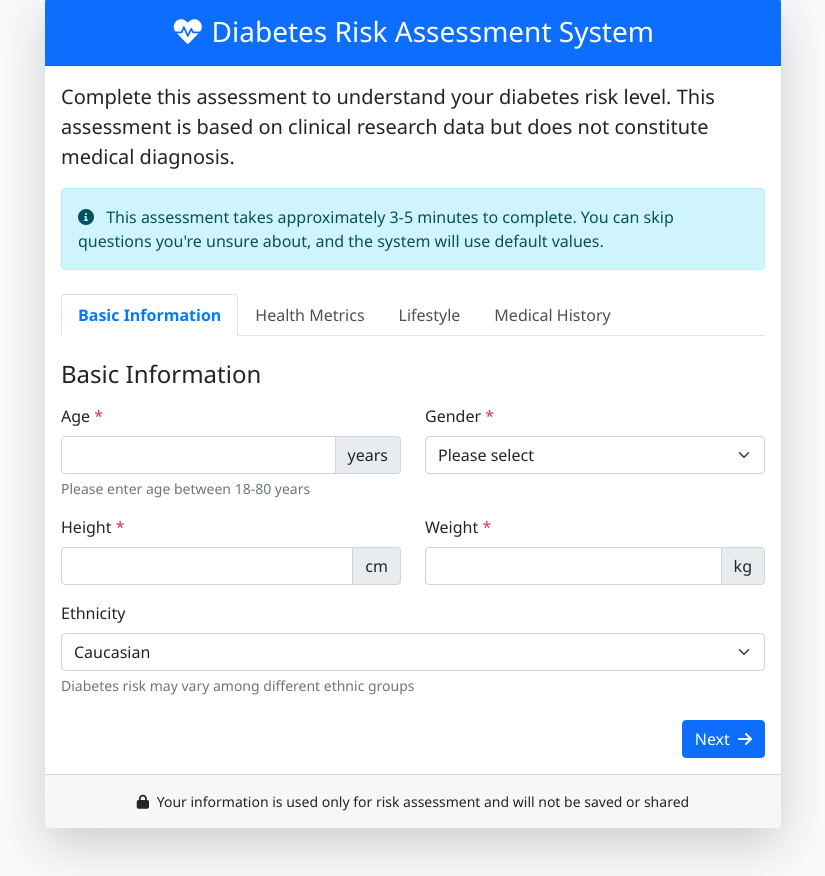
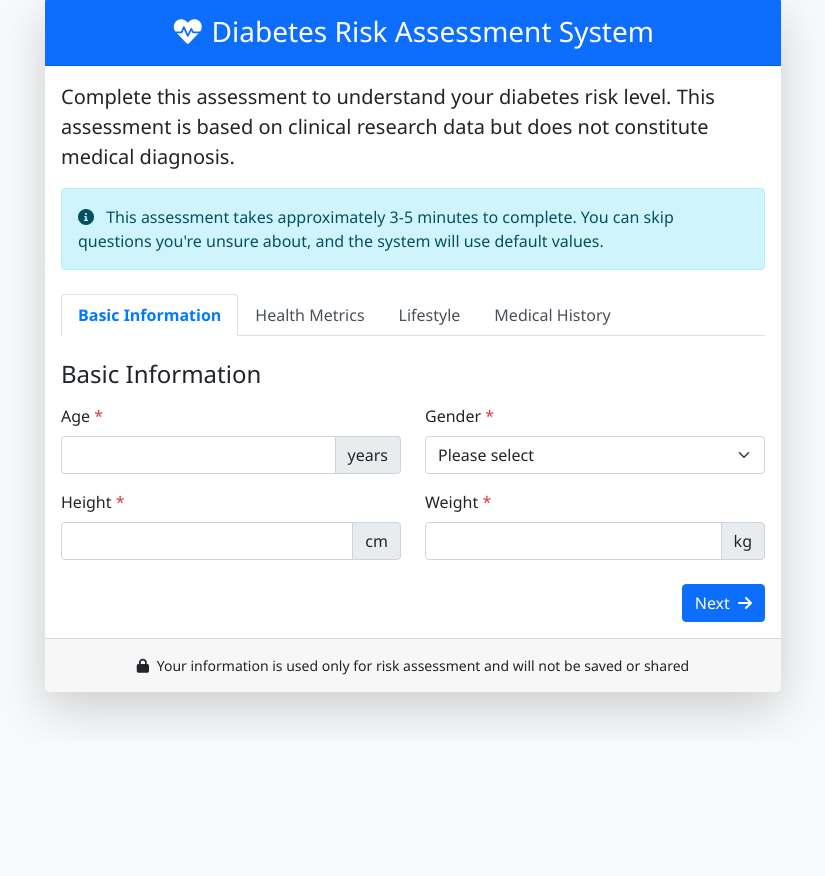
Before and after one commit to zjh1379/Diabetes-Risk-Prediction, a Flask app: page / in a window 1280 px wide. Shown: the part 96-972 px from the top of the page, without its empty margins (227-1052 px from the left). After the commit the page ends 817 px from the top, so only its background shows below. Run offline with Flask 3, Linux system fonts and the light colour scheme.

Commit message:
Update web page

```diff
--- a/app.py
+++ b/app.py
@@ -191,12 +191,6 @@ def predict():
             else:
                 data['bmi'] = 25.0  # Default BMI value
 
-            # Ethnicity encoding
-            ethnicity = request.form.get('ethnicity', 'other')
-            ethnicities = ['caucasian', 'african_american', 'hispanic', 'asian', 'other']
-            for eth in ethnicities:
-                data[f'ethnicity_{eth}'] = 1 if ethnicity == eth else 0
-
             # Health metrics
             data['systolic'] = safe_float(request.form.get('systolic'), DEFAULT_FEATURE_MEANS['systolic'])
             data['diastolic'] = safe_float(request.form.get('diastolic'), DEFAULT_FEATURE_MEANS['diastolic'])
@@ -303,9 +297,13 @@ def calculate_sample_risk(data):
     """
     base_risk = 10.0  # Starting risk
 
-    # Age factor
-    if data['age'] > 40:
-        base_risk += (data['age'] - 40) * 0.5
+    # Age factor - adjusted for wider age range
+    if data['age'] < 18:
+        # Children and teenagers have lower baseline risk
+        base_risk = max(5.0, base_risk - (18 - data['age']) * 0.3)
+    elif data['age'] > 40:
+        # Risk increases with age after 40
+        base_risk += min(30, (data['age'] - 40) * 0.5)  # Cap the age contribution
 
     # BMI factor
     if data['bmi'] > 25:
--- a/templates/index.html
+++ b/templates/index.html
@@ -112,15 +112,8 @@
                                                 {% if session.get('language') == 'zh' %}年龄{% else %}Age{% endif %} <span class="text-danger">*</span>
                                             </label>
                                             <div class="input-group">
-                                                <input type="number" class="form-control" id="age" name="age" min="18" max="80" required>
+                                                <input type="number" class="form-control" id="age" name="age" min="0" max="120" required>
                                                 <span class="input-group-text">{% if session.get('language') == 'zh' %}岁{% else %}years{% endif %}</span>
-                                            </div>
-                                            <div class="form-text">
-                                                {% if session.get('language') == 'zh' %}
-                                                请输入18-80岁之间的年龄
-                                                {% else %}
-                                                Please enter age between 18-80 years
-                                                {% endif %}
                                             </div>
                                         </div>
                                         <div class="col-md-6">
@@ -155,26 +148,6 @@
                                                 <input type="number" class="form-control" id="weight" name="weight" min="30" max="200" step="0.1" required>
                                                 <span class="input-group-text">{% if session.get('language') == 'zh' %}公斤{% else %}kg{% endif %}</span>
                                             </div>
-                                        </div>
-                                    </div>
-
-                                    <div class="mb-3">
-                                        <label for="ethnicity" class="form-label">
-                                            {% if session.get('language') == 'zh' %}种族/民族{% else %}Ethnicity{% endif %}
-                                        </label>
-                                        <select class="form-select" id="ethnicity" name="ethnicity">
-                                            <option value="caucasian">{% if session.get('language') == 'zh' %}白种人{% else %}Caucasian{% endif %}</option>
-                                            <option value="african_american">{% if session.get('language') == 'zh' %}非裔{% else %}African American{% endif %}</option>
-                                            <option value="hispanic">{% if session.get('language') == 'zh' %}拉丁裔{% else %}Hispanic{% endif %}</option>
-                                            <option value="asian">{% if session.get('language') == 'zh' %}亚裔{% else %}Asian{% endif %}</option>
-                                            <option value="other">{% if session.get('language') == 'zh' %}其他{% else %}Other{% endif %}</option>
-                                        </select>
-                                        <div class="form-text">
-                                            {% if session.get('language') == 'zh' %}
-                                            不同种族/民族的糖尿病风险可能有所不同
-                                            {% else %}
-                                            Diabetes risk may vary among different ethnic groups
-                                            {% endif %}
                                         </div>
                                     </div>
 
```
